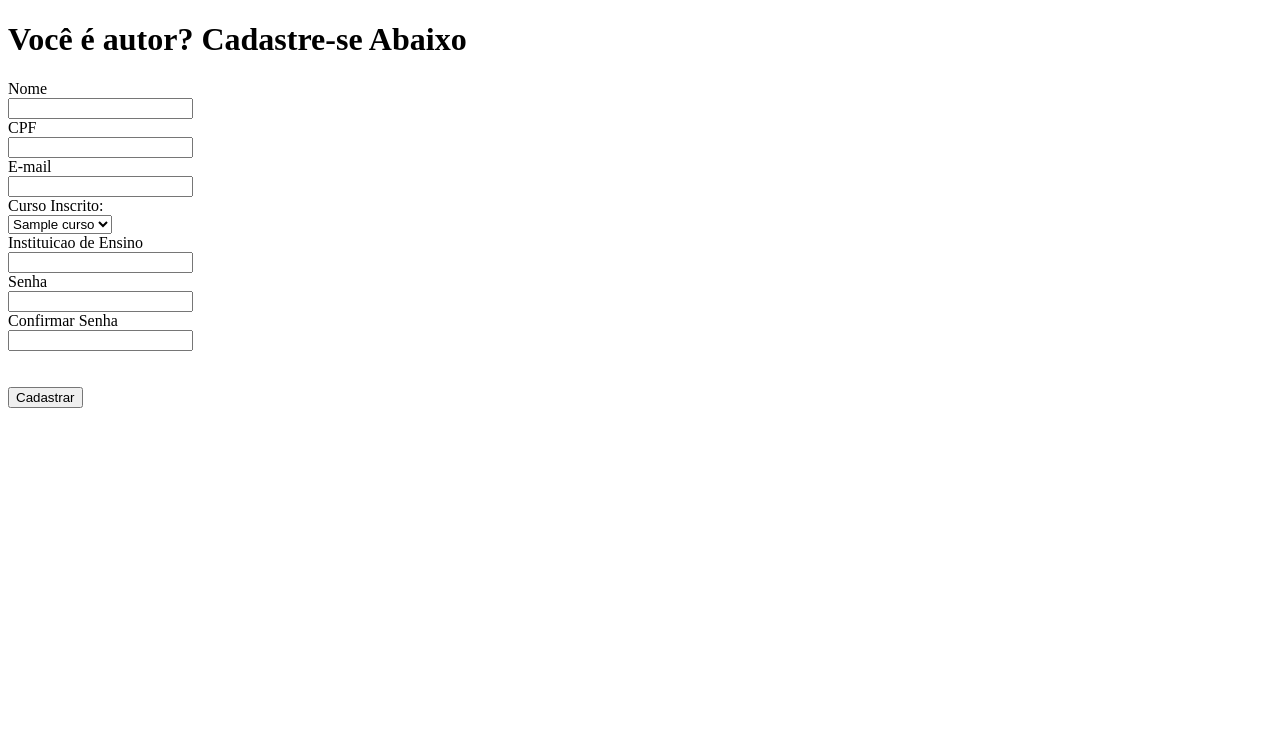
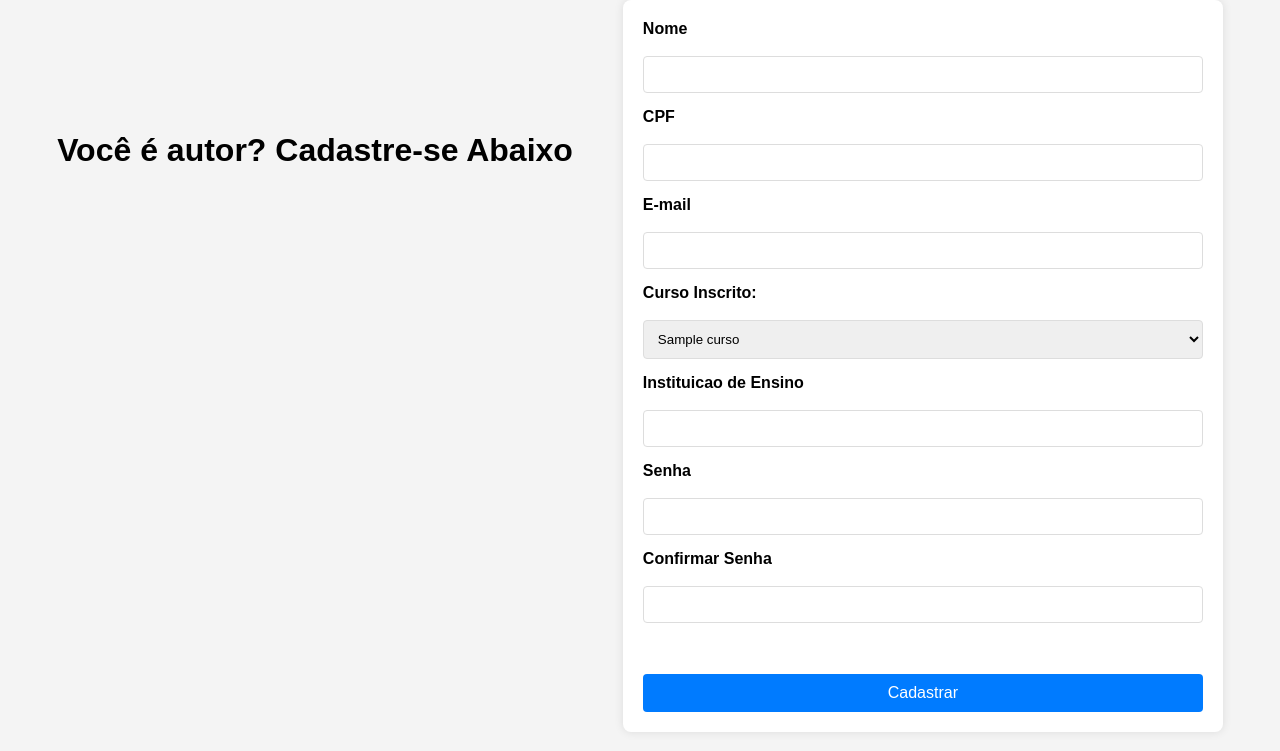
Before and after one commit to Ronneesley/sistema_submissao_resumos_simples, a PHP site: page /cadastro_autor/index.php in a window 1280 px wide. Shown: the top 751 px of the page. Run offline with PHP 8.4, Linux system fonts and the light colour scheme; tables that the repository leaves empty hold one stand-in row (values such as "Sample post").

Commit message:
Add css cadastro autor

```diff
--- a/src/cadastro_autor/index.php
+++ b/src/cadastro_autor/index.php
@@ -4,10 +4,14 @@
     <meta charset="UTF-8">
     <meta name="viewport" content="width=device-width, initial-scale=1.0">
     <title>Cadastro de Autor</title>
+    <link rel="stylesheet" href="style.css">
 </head>
 <body>
+    <header>
         <h1>Você é autor? Cadastre-se Abaixo</h1>
+    </header>
 
+    <div class="form">
         <form method="post"  action="inserir.php">
             <label>Nome</label><br />
             <input type="text" name="nome" />
@@ -50,5 +54,6 @@
 
             <input type="submit" value="Cadastrar" />
         </form>
+    </div>
 </body>
 </html>
--- /dev/null
+++ b/src/cadastro_autor/style.css
@@ -0,0 +1,76 @@
+/* Reset básico */
+* {
+    margin: 0;
+    padding: 0;
+    box-sizing: border-box;
+}
+
+/* Estilo do corpo */
+body {
+    font-family: Arial, sans-serif;
+    background-color: #f4f4f4;
+    display: flex;
+    justify-content: center;
+    align-items: center;
+    gap: 50px;
+    /* overflow: hidden; */
+    /* height: 100vh; */
+}
+
+/* Container principal */
+form {
+    background-color: #fff;
+    padding: 20px;
+    box-shadow: 0 0 10px rgba(0, 0, 0, 0.1);
+    border-radius: 8px;
+    width: 600px;
+    /* overflow: hidden; */
+}
+.form{
+    height: 300px;
+}
+
+/* Título principal */
+h1 {
+    text-align: center;
+}
+
+/* Estilo dos rótulos e inputs */
+form label {
+    display: block;
+    font-weight: bold;
+}
+
+form input[type="text"],
+form input[type="password"],
+form input[type="email"],
+form select {
+    width: 100%;
+    padding: 10px;
+    margin-bottom: 15px;
+    border: 1px solid #ddd;
+    border-radius: 4px;
+}
+
+/* Estilo do botão */
+form input[type="submit"] {
+    width: 100%;
+    padding: 10px;
+    background-color: #007BFF;
+    color: white;
+    border: none;
+    border-radius: 4px;
+    cursor: pointer;
+    font-size: 16px;
+}
+
+form input[type="submit"]:hover {
+    background-color: #0056b3;
+}
+
+@media screen and (max-width: 800px){
+    body{
+        display: flex;
+        flex-direction: column;
+    }
+}
```
Lines whose indentation alone changed are shown as unchanged.
